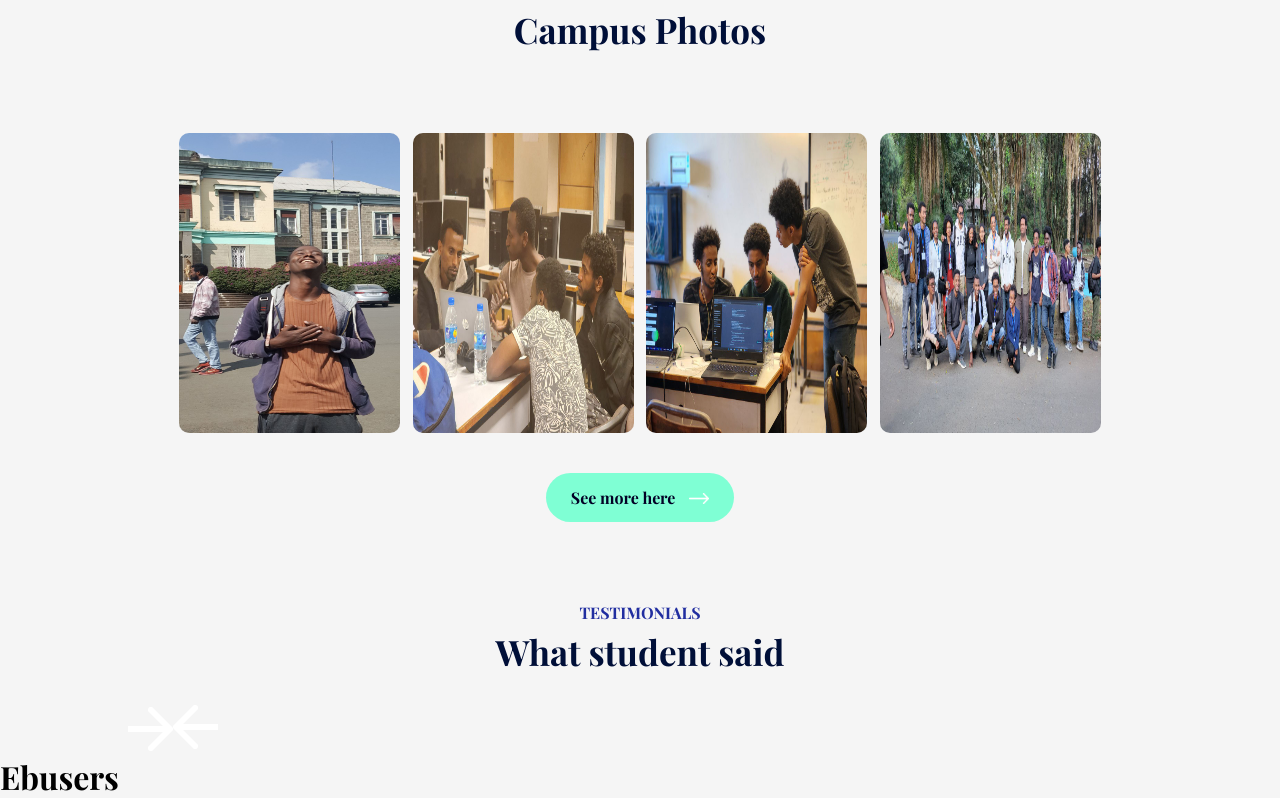
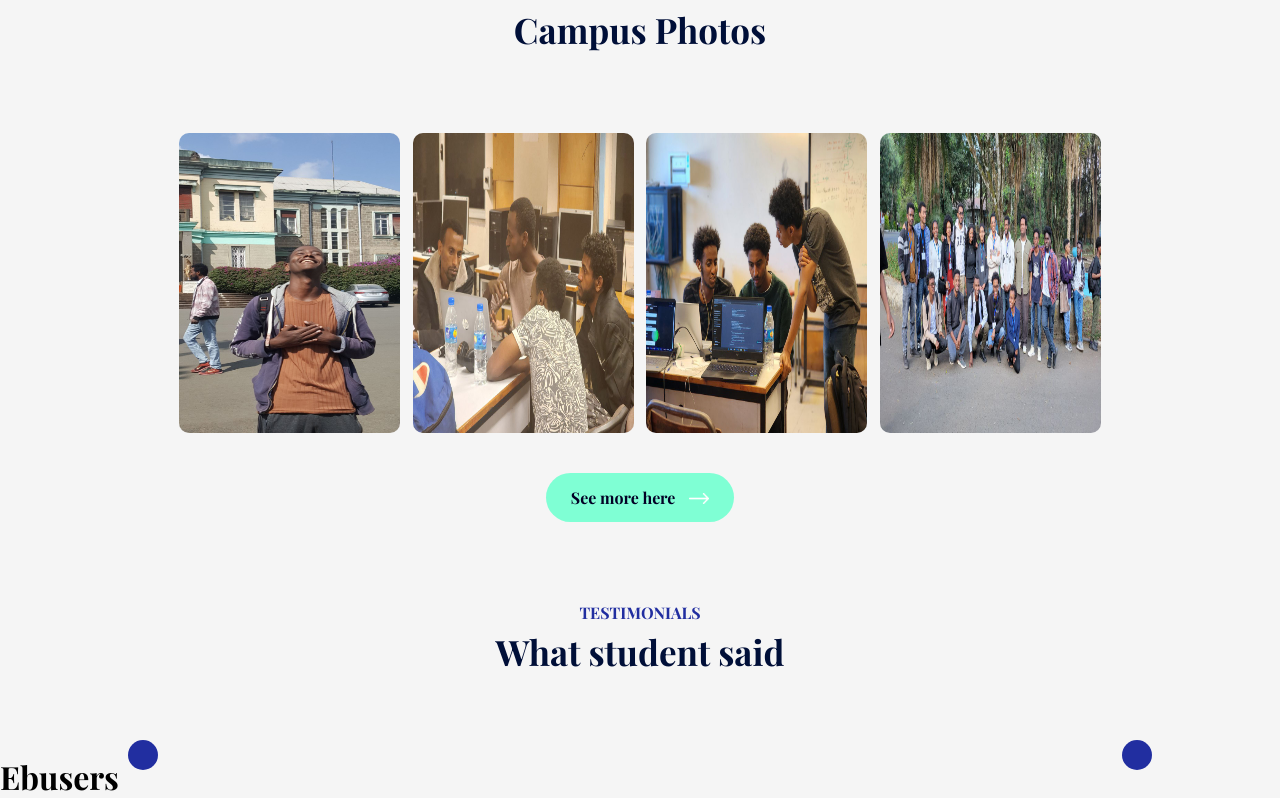
Before and after one commit to Tolegithub7/React, a React (Vite) app in the folder Ebusers/: page / in a window 1280 px wide. Shown: the part 2192-2990 px from the top of the page. Built offline with nearby package versions, Linux system fonts and the light colour scheme; a web font is replaced by a local one.

Commit message:
file placement

```diff
--- a/Ebusers/src/Components/Testimonials/Testimonials.css
+++ b/Ebusers/src/Components/Testimonials/Testimonials.css
@@ -0,0 +1,22 @@
+.testimonials {
+  margin: 80px auto;
+  padding: 0 80px;
+  position: relative;
+}
+
+.next-btn,
+.back-btn {
+  position: absolute;
+  top: 50%;
+  right: 0;
+  transform: translateY(-50%);
+  padding: 15px;
+  width: 15px;
+  border-radius: 50%;
+  cursor: pointer;
+  background: #212ea0;
+}
+.back-btn {
+  right: auto;
+  left: 0;
+}
--- a/Ebusers/src/Components/Testimonials/Testimonials.jsx
+++ b/Ebusers/src/Components/Testimonials/Testimonials.jsx
@@ -8,9 +8,13 @@ import backicon from "../../assets/back-icon.png";
 
 const Testimonials = () => {
   return (
-    <div>
+    <div className="testimonials">
       <img src={nexticon} alt="" className="next-btn" />
       <img src={backicon} alt="" className="back-btn" />
+      {/* <img src={user1} alt="" />
+      <img src={user2} alt="" />
+      <img src={user3} alt="" />
+      <img src={user4} alt="" /> */}
       <div className="slider"></div>
     </div>
   );
```
